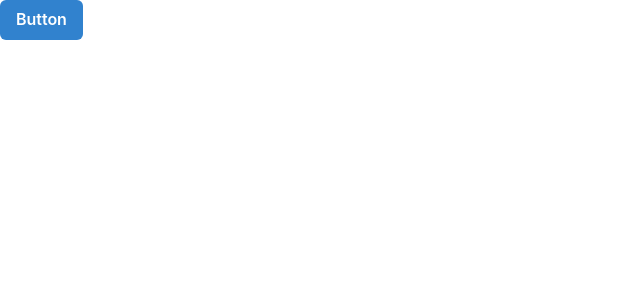
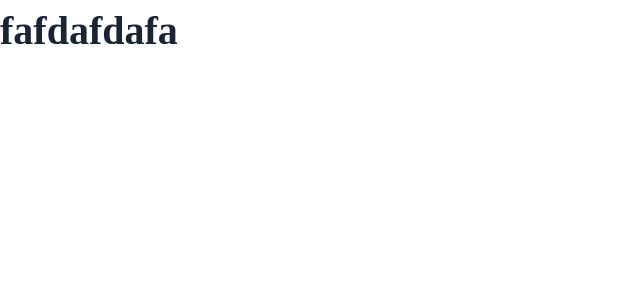
Before and after one commit to tangxife/react.ts.void, a React (Create React App) app: page / in a window 1280 px wide. Shown: the top 300 px of the page, without its empty margins (0-640 px from the left). Built offline with nearby package versions, Linux system fonts and the light colour scheme.

Commit message:
doing...

```diff
--- a/src/App.tsx
+++ b/src/App.tsx
@@ -1,13 +1,12 @@
 import React from "react"
 import { ChakraProvider, Button } from "@chakra-ui/react"
+import Text from "./components/Text"
 
 function App() {
   return (
     <ChakraProvider>
       <div className="App">
-        <Button colorScheme="blue" onClick={() => console.log("click button")}>
-          Button
-        </Button>
+        <Text textTheme="heading1" />
       </div>
     </ChakraProvider>
   )
--- /dev/null
+++ b/src/components/Text.tsx
@@ -0,0 +1,28 @@
+import React from "react"
+import { Text as ChakraText, TextProps } from "@chakra-ui/react"
+
+import theme from "../theme/theme"
+
+type PropsType = {
+  textTheme: "heading1"
+}
+
+const Text: React.FC<PropsType> = ({ textTheme }) => {
+  const heading1: TextProps = {
+    fontFamily: "Noto Sans JP",
+    fontStyle: "normal",
+    fontWeight: "700",
+    fontSize: "40px",
+    lineHeight: "61px",
+    color: theme.color.Text.text01
+  }
+
+  switch (textTheme) {
+    case "heading1":
+      return <ChakraText {...heading1}>fafdafdafa </ChakraText>
+    default:
+      return <></>
+  }
+}
+
+export default Text
--- /dev/null
+++ b/src/theme/theme.ts
@@ -0,0 +1,47 @@
+const theme = {
+  color: {
+    Bg: {
+      bg_01: "#FFFFFF",
+      bg_02: "#FFFFFF"
+    },
+    Primary: {
+      primary: "#0064FE",
+      light_blue_1: "#E8F4FF",
+      light_blue_2: "#D7ECFF"
+    },
+    Error: {
+      error: "#FF4238",
+      error_text: "#F52419"
+    },
+    Text: {
+      text01: "#192434",
+      text02: "#263446",
+      subtext01: "#5A6676",
+      subtext02: "#77828F",
+      subtext03: "#8D97A4",
+      subtext04: "#C4CBD3"
+    },
+    Other: {
+      yellow: "#FFBF1A",
+      green: "#1AB888",
+      dark_blue: "#15357A",
+      dark_red: "#D2352D"
+    },
+    Overlay: "rgba(25, 36, 52, 0.4)",
+    Shade: {
+      BK100: "#192434",
+      BK94: "#263446",
+      BK83: "#414D5E",
+      BK72: "#5A6676",
+      BK60: "#77828F",
+      BK50: "#8D97A4",
+      BK40: "#A9B1BC",
+      BK26: "#C4CBD3",
+      BK16: "#DADFE4",
+      BK10: "#E9ECF0",
+      BK5: "#F3F5F7"
+    }
+  }
+}
+
+export default theme
```
Also changed, not shown: src/pages/AppLayout/index.tsx (added, +7 -0 lines), src/pages/Candidate/index.tsx (added, +7 -0 lines), src/pages/Home/index.tsx (added, +7 -0 lines), src/pages/Login/index.tsx (added, +7 -0 lines), src/pages/Question/index.tsx (added, +7 -0 lines), src/pages/Setting/index.tsx (added, +7 -0 lines).
